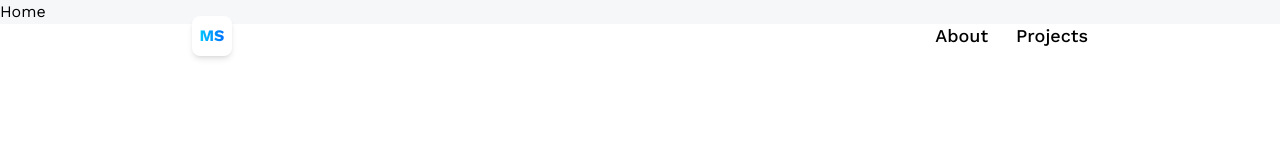
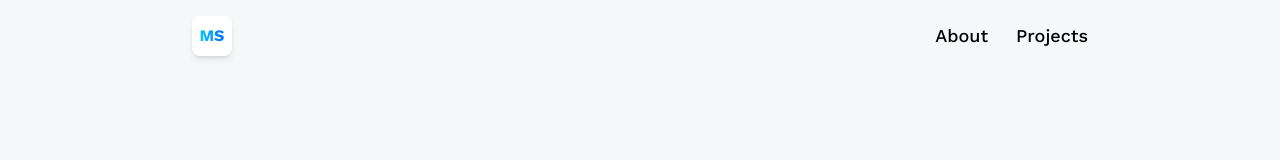
Before and after one commit to malish-stha/3d-web, a React (Vite) app: page / in a window 1280 px wide. Shown: the top 160 px of the page. Built offline with nearby package versions, Linux system fonts and the light colour scheme.

Commit message:
Update package.json and src/Pages/Home.jsx.

```diff
--- a/package.json
+++ b/package.json
@@ -10,6 +10,7 @@
     "preview": "vite preview"
   },
   "dependencies": {
+    "@react-three/fiber": "^8.15.12",
     "react": "^18.2.0",
     "react-dom": "^18.2.0",
     "react-router-dom": "^6.21.1"
--- a/src/Pages/Home.jsx
+++ b/src/Pages/Home.jsx
@@ -1,7 +1,14 @@
-import React from "react";
+import { Canvas } from "@react-three/fiber";
 
 const Home = () => {
-  return <div>Home</div>;
+  return (
+    <section className="w-full h-screen relative">
+      {/* <div className="absolute top-28 left-0 right-0 z-10 flex items-center justify-center">
+        Popop
+      </div> */}
+      <Canvas />
+    </section>
+  );
 };
 
 export default Home;
```
Also changed, not shown: 1 other file (tests, documents, lock files or other folders).
